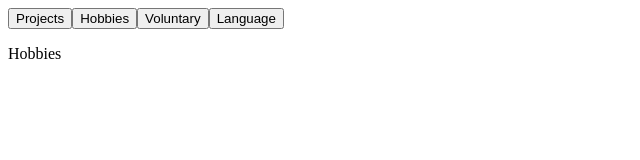
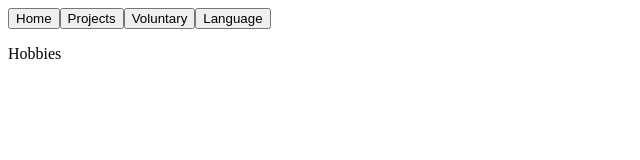
Before and after one commit to EbraimOliveira/EbraimOliveira.github.io, a React (Create React App) app: page /hobbies in a window 1280 px wide. Shown: the top 160 px of the page, without its empty margins (0-640 px from the left). Built offline with nearby package versions, Linux system fonts and the light colour scheme.

Commit message:
refactor Header

```diff
--- a/src/components/Header.tsx
+++ b/src/components/Header.tsx
@@ -1,4 +1,4 @@
-import { useNavigate } from 'react-router-dom';
+import { useNavigate, useLocation } from 'react-router-dom';
 import { useLanguageContext } from '../contexts/languages/Provider';
 
 export default function Header() {
@@ -8,6 +8,7 @@ export default function Header() {
     toHobbiesBtn,
     toVoluntaryBtn,
     languageBtn,
+    homeBtn,
     changeLanguage
   } = useLanguageContext()
 
@@ -16,20 +17,30 @@ export default function Header() {
     navigate(`/${route}`)
   };
 
+  const location = useLocation();
+
   return (
     <header>
+      {location.pathname != '/' ?
+        <button
+          onClick={() => handleClick('')}>
+          {homeBtn}
+        </button> : null}
+      {location.pathname != '/projects' ?
         <button
           onClick={() => handleClick('projects')}>
           {toProjectsBtn}
-      </button>
+        </button> : null}
+      {location.pathname != '/hobbies' ?
         <button
           onClick={() => handleClick('hobbies')}>
           {toHobbiesBtn}
-      </button>
+        </button> : null}
+      {location.pathname != '/voluntary' ?
         <button
           onClick={() => handleClick('voluntary')}>
           {toVoluntaryBtn}
-      </button>
+        </button> : null}
       <button
         onClick={changeLanguage}>
         {languageBtn}
--- a/src/contexts/languages/Provider.tsx
+++ b/src/contexts/languages/Provider.tsx
@@ -7,7 +7,8 @@ type LanguageContextState = {
   languageBtn: string;
   toProjectsBtn: string;
   toHobbiesBtn: string;
-  toVoluntaryBtn: string
+  toVoluntaryBtn: string;
+  homeBtn: string
 };
 
 const LanguageContext = createContext<LanguageContextState | undefined>(undefined);
@@ -30,7 +31,8 @@ export const LanguageProvider: React.FC<{ children: ReactNode }> = ({
     languageBtn: currentLanguageData.languageBtn,
     toProjectsBtn: currentLanguageData.toProjectsBtn,
     toHobbiesBtn: currentLanguageData.toHobbiesBtn,
-    toVoluntaryBtn: currentLanguageData.toVoluntaryBtn
+    toVoluntaryBtn: currentLanguageData.toVoluntaryBtn,
+    homeBtn: currentLanguageData.homeBtn
   };
 
   return (
--- a/src/utils/languages.tsx
+++ b/src/utils/languages.tsx
@@ -2,11 +2,14 @@ export const portuguese = {
   toProjectsBtn: 'Projetos',
   toHobbiesBtn: 'Passatempos',
   toVoluntaryBtn: 'Voluntário',
-  languageBtn: 'Idioma'
-}
+  languageBtn: 'Idioma',
+  homeBtn: 'Início'
+};
+
 export const english = {
   toProjectsBtn: 'Projects',
   toHobbiesBtn: 'Hobbies',
   toVoluntaryBtn: 'Voluntary',
-  languageBtn: 'Language'
-}
+  languageBtn: 'Language',
+  homeBtn: 'Home'
+};
```
Lines whose indentation alone changed are shown as unchanged.
